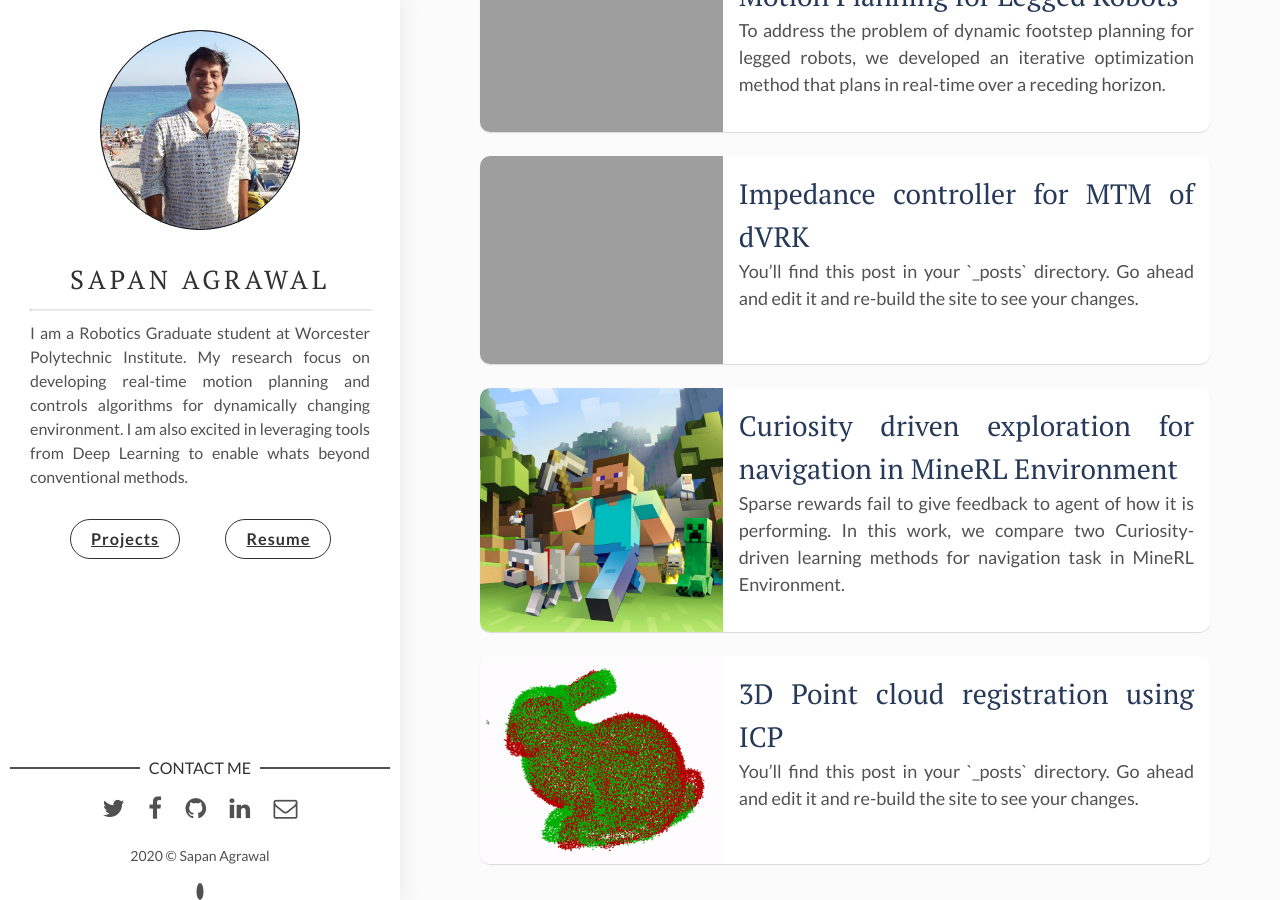
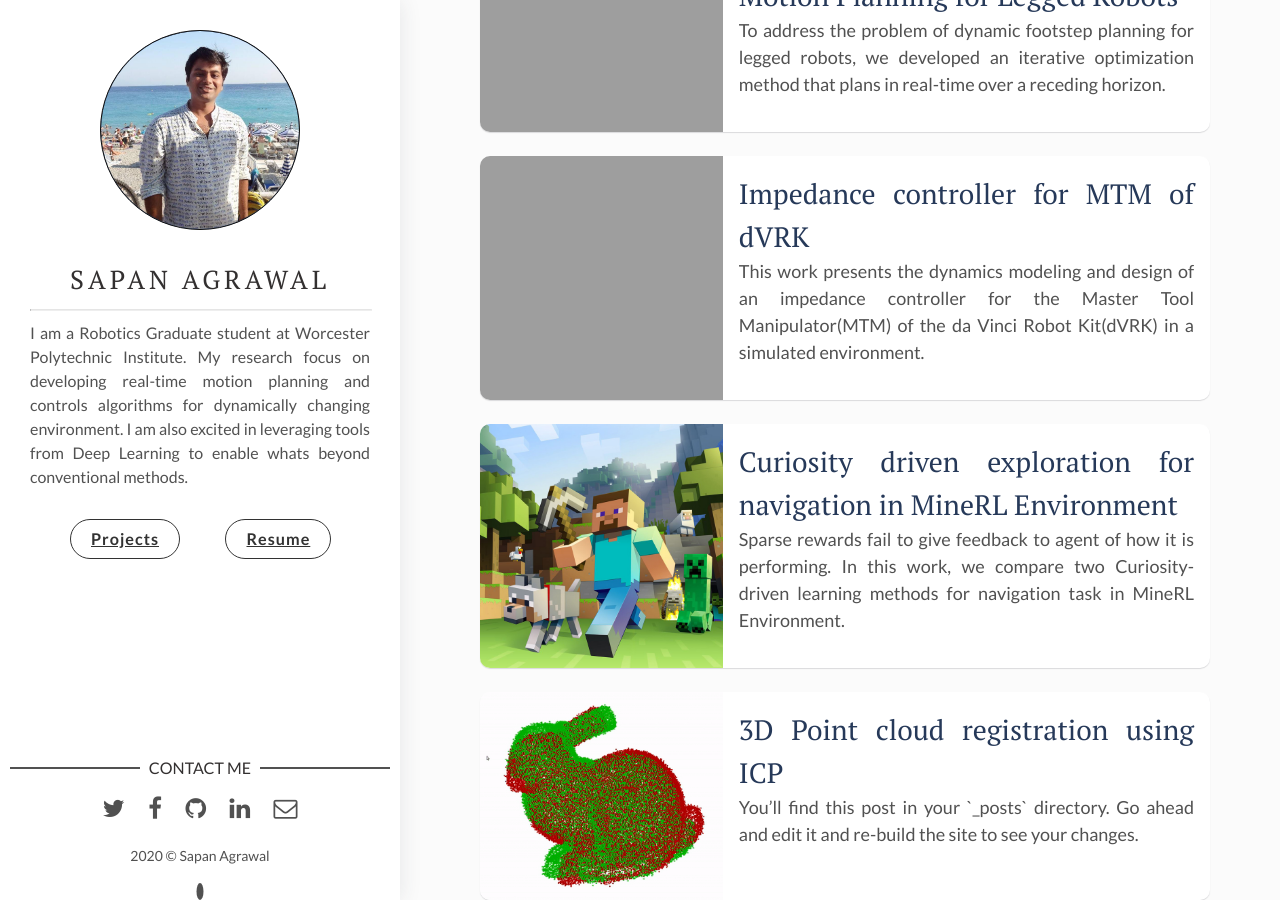
Before and after one commit to sapan-ostic/sapan-ostic.github.io, a Jekyll site: the page built from index.html, in a window 1280 px wide and 900 px high, scrolled down 423 px. Built offline with Jekyll 4.4.1, drawn with Linux system fonts in a browser that asks for light colours; the list of posts is cut into pages by our own code.

Commit message:
Sequenced

```diff
--- a/_posts/2019-01-24-Impedance-controller-for-MTM-of-dVRK.markdown
+++ b/_posts/2019-01-24-Impedance-controller-for-MTM-of-dVRK.markdown
@@ -2,9 +2,17 @@
 layout: post
 title: Impedance controller for MTM of dVRK
 date: 2019-01-24 00:00:00 +0300
-description: You’ll find this post in your `_posts` directory. Go ahead and edit it and re-build the site to see your changes. # Add post description (optional)
+description: This  work  presents  the dynamics  modeling  and  design  of  an  impedance  controller  for the  Master  Tool  Manipulator(MTM) of  the  da  Vinci  Robot Kit(dVRK) in  a  simulated  environment.
 img: mtm_ambf.gif # Add image post (optional)
 tags: [Productivity, Software] # add tag
 ---
+Robots   have   long   been   used   in   the   operationtheaters  primarily  for  a  wide  variety  of  applications  rangingfrom  neurosurgery  to  laparoscopic  surgery.  This  demands  aregulated force control between the manipulator and the tissuesin  which  the  robot  interacts.  Although  the  da  Vinci  SurgicalRobot  has  risen  as  a  pioneering  tool  in  the  field  of  minimallyinvasive  surgery,  the  platform  lacks  a  controller  that  governsthe  interaction  of  the  robot’s  end  effector  with  its  surroundingenvironment  in  a  compliant  manner.  This  work  presents  thedynamics  modeling  and  design  of  an  impedance  controller  forthe  Master  Tool  Manipulator  of  the  da  Vinci  robot  in  a  sim-ulated  environment.
 
 ![]({{site.baseurl}}/assets/img/mtm_ambf.gif)
+
+<p align="center">
+    <img src="{{site.baseurl}}/assets/img/mtm_ambf.gif">
+     <figcaption align="center"> MTM subjected to external disturbance with high stifness in XY Plane of end-effector's motion resulting in hybrid Force-motion control of the robot. </figcaption>
+</p>
+
+>Design of an impedance controller for da Vinci MTM. T. Farid, **Sapan Agrawal**, P. Kartik, H.Y. Simon, Z. Tianyu, Worcester Polytechnic Institute RBE-501 Course Project [[Report]]().
```
Also changed, not shown: 1 other file.
